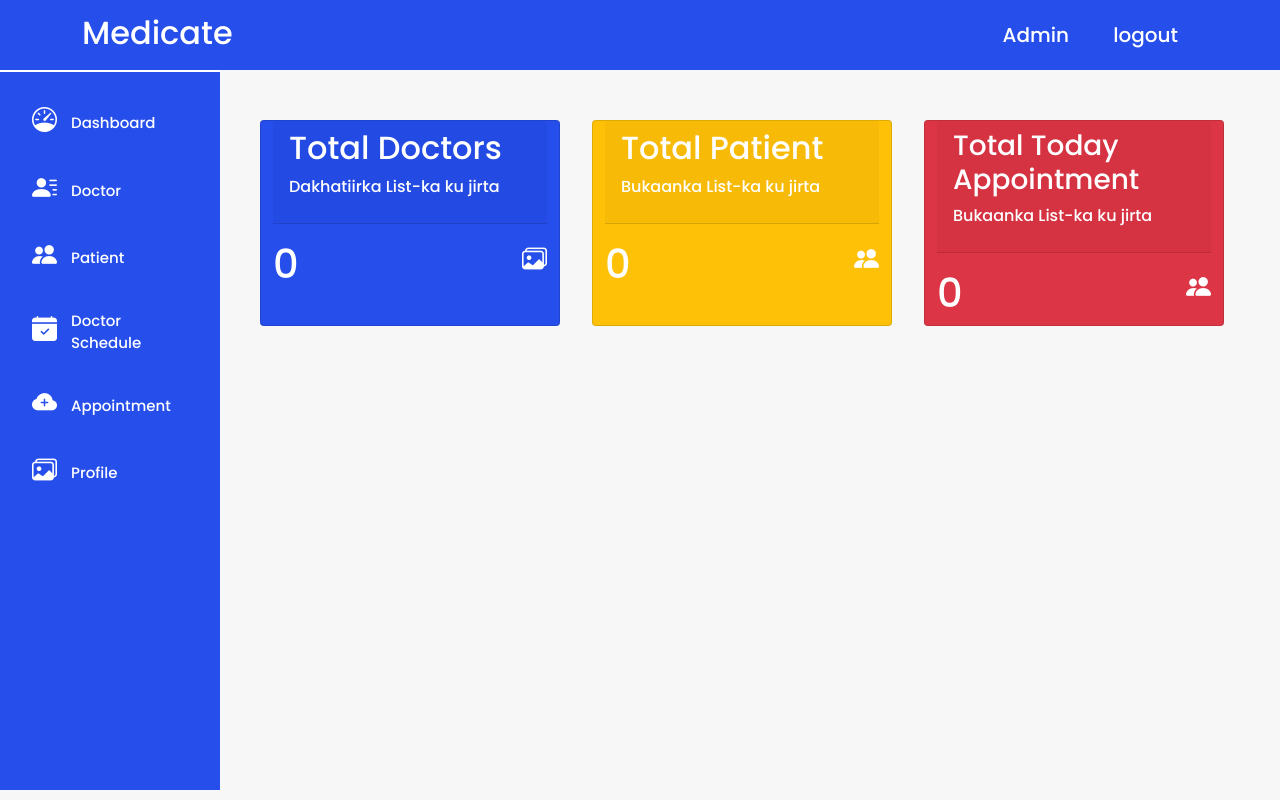
After one commit to abdulqadirmohamed/doctor-appointment-project, a PHP site: page /dashboard.php in a window 1280 px wide. The commit adds this page. Run offline with PHP 8.4, Linux system fonts and the light colour scheme; data that the repository does not hold is empty; some libraries are stand-ins or nearby versions.

Commit message:
updated files and added new files

```diff
--- a/Admin-dashboard/Style/dashboard.css
+++ b/Admin-dashboard/Style/dashboard.css
@@ -56,13 +56,18 @@ a:hover{
 
 }
 .content > ul > li{
+    width: 80%;
     list-style: none;
     margin-top: 30px;
+    display: flex;
+    align-items: center !important;
 }
 .content > ul > li a{
    color: #fff;
    text-decoration: none;
-   font-size: 20px;
+   font-size: 15px !important;
+   margin-left: 9px;
+   margin-top: 5px;
 }
 .content > ul > li a:hover{
     border-bottom: 3px solid rgb(201, 233, 17);
@@ -81,7 +86,8 @@ section{
     transition: all 0.2s ease-in;
 }
 .card:hover{
-    border: 2px solid #254EEB;
-    background-color: transparent;
-    color: #254EEB !important;
+    background-color: #0f32bb;
 }
+.bi{
+    font-size: 25px !important;
+}
--- /dev/null
+++ b/Admin-dashboard/dashboard.php
@@ -0,0 +1,137 @@
+<?php include './db/conn.php'; ?>
+<!DOCTYPE html>
+<html lang="en">
+<head>
+    <meta charset="UTF-8">
+    <meta http-equiv="X-UA-Compatible" content="IE=edge">
+    <meta name="viewport" content="width=device-width, initial-scale=1.0">
+    <title>Dashboard</title>
+    <link rel="stylesheet" href="https://cdn.jsdelivr.net/npm/bootstrap-icons@1.3.0/font/bootstrap-icons.css">
+    <link href="https://cdn.jsdelivr.net/npm/bootstrap@5.0.2/dist/css/bootstrap.min.css" rel="stylesheet" integrity="sha384-EVSTQN3/azprG1Anm3QDgpJLIm9Nao0Yz1ztcQTwFspd3yD65VohhpuuCOmLASjC" crossorigin="anonymous">
+    <link rel="stylesheet" href="./Style/dashboard.css">
+
+</head>
+<body>
+    <header>
+        <div class="container navigation">
+            <nav>
+                <div class="logo">
+                    <h2>Medicate</h2>
+                </div>
+                <div class="navbar">
+
+                </div>
+            </nav>
+            <div class="auth">
+                <a href="#" class="capitalize">Admin</a>
+                <a href="../Auth\logout.php">logout</a>
+            </div>
+        </div>
+    </header>
+    <!-- Side bar -->
+    <div class="side-bar">
+        <div class="content">
+            <ul>
+                <li>
+                    <i class="bi bi-speedometer text-white" style="font-size: 35px; margin-right: 5px"></i>
+                    <a href="#">Dashboard</a>
+                </li>
+                <li>
+                    <i class="bi bi-person-lines-fill text-white" style="font-size: 35px; margin-right: 5px"></i>
+                    <a href="./doctor-list.php">Doctor</a>
+                </li>
+                <li>
+                    <i class="bi bi-people-fill text-white" style="font-size: 35px; margin-right: 5px"></i>
+                    <a href="./patient.php">Patient</a></li>
+                </li>
+                <li>
+                    <i class="bi bi-calendar-check-fill text-white" style="font-size: 35px; margin-right: 5px"></i>
+                    <a href="./patient.php">Doctor Schedule</a></li>
+                </li>
+                <li>
+                    <i class="bi bi-cloud-plus-fill text-white" style="font-size: 35px; margin-right: 5px"></i>
+                    <a href="./patient.php">Appointment</a></li>
+                </li>
+                <li>
+                    <i class="bi bi-images text-white" style="font-size: 35px; margin-right: 5px"></i>
+                    <a href="./patient.php">Profile</a></li>
+                </li>
+            </ul>
+        </div>
+    </div>
+    <!-- content cards -->
+    <section class="">
+        <div class="row d-flex">
+            <div class="card col-md-4 text-white d-flex mx-3">
+                <div class="card-header">
+                     <h2>Total Doctors</h2>
+                     <p>Dakhatiirka List-ka ku jirta</p>
+                </div>
+                <div class="card-content mt-3 d-flex justify-content-between">
+                    <?php
+                       $sql = "SELECT * FROM doctor";
+                       $result = mysqli_query($conn, $sql);
+                       $row = mysqli_num_rows($result);
+
+                    ?>
+                    <div>
+
+                        <h1><?php echo $row?></h1>
+                    </div>
+                    <div class="icons">
+                    <i class="bi bi-images text-white" style="font-size: 45px"></i>
+                    </div>
+                </div>
+            </div>
+            <!-- en card -->
+            <div class="card col-md-4 text-white d-flex mx-3 bg-warning">
+                <div class="card-header">
+                     <h2>Total Patient</h2>
+                     <p>Bukaanka List-ka ku jirta</p>
+                </div>
+                <div class="card-content mt-3 d-flex justify-content-between">
+                    <?php
+                       $sql = "SELECT * FROM patient";
+                       $result = mysqli_query($conn, $sql);
+                       $row = mysqli_num_rows($result);
+
+                    ?>
+                    <div>
+
+                        <h1><?php echo $row?></h1>
+                    </div>
+                    <div class="icons">
+                    <i class="bi bi-people-fill text-white" style="font-size: 45px"></i>
+                    </div>
+                </div>
+            </div>
+            <!-- en card -->
+            <!-- en card -->
+            <div class="card col-md-4 text-white d-flex mx-3 bg-danger">
+                <div class="card-header">
+                     <h3>Total Today Appointment</h3>
+                     <p>Bukaanka List-ka ku jirta</p>
+                </div>
+                <div class="card-content mt-3 d-flex justify-content-between">
+                    <?php
+                       $sql = "SELECT * FROM patient";
+                       $result = mysqli_query($conn, $sql);
+                       $row = mysqli_num_rows($result);
+
+                    ?>
+                    <div>
+
+                        <h1><?php echo $row?></h1>
+                    </div>
+                    <div class="icons">
+                    <i class="bi bi-people-fill text-white" style="font-size: 45px"></i>
+                    </div>
+                </div>
+            </div>
+            <!-- en card -->
+
+
+        </div>
+    </section>
+</body>
+</html>
--- /dev/null
+++ b/Admin-dashboard/db/conn.php
@@ -0,0 +1,3 @@
+<?php
+    $conn = mysqli_connect('localhost', 'root','','doctor-appointment');
+?>
```
Also changed, not shown: Admin-dashboard/dashboard.html (deleted, +0 -65 lines), Admin-dashboard/delete-doctor.php (added, +16 -0 lines), Admin-dashboard/delete-patient.php (added, +16 -0 lines), Admin-dashboard/doctor-list.php (renamed from Admin-dashboard/doctor-list.html, +37 -35 lines), Admin-dashboard/patient.php (renamed from Admin-dashboard/patient.html, +35 -23 lines), Admin-dashboard/find-doctor.php (renamed from home-page/find-doctor.php).
